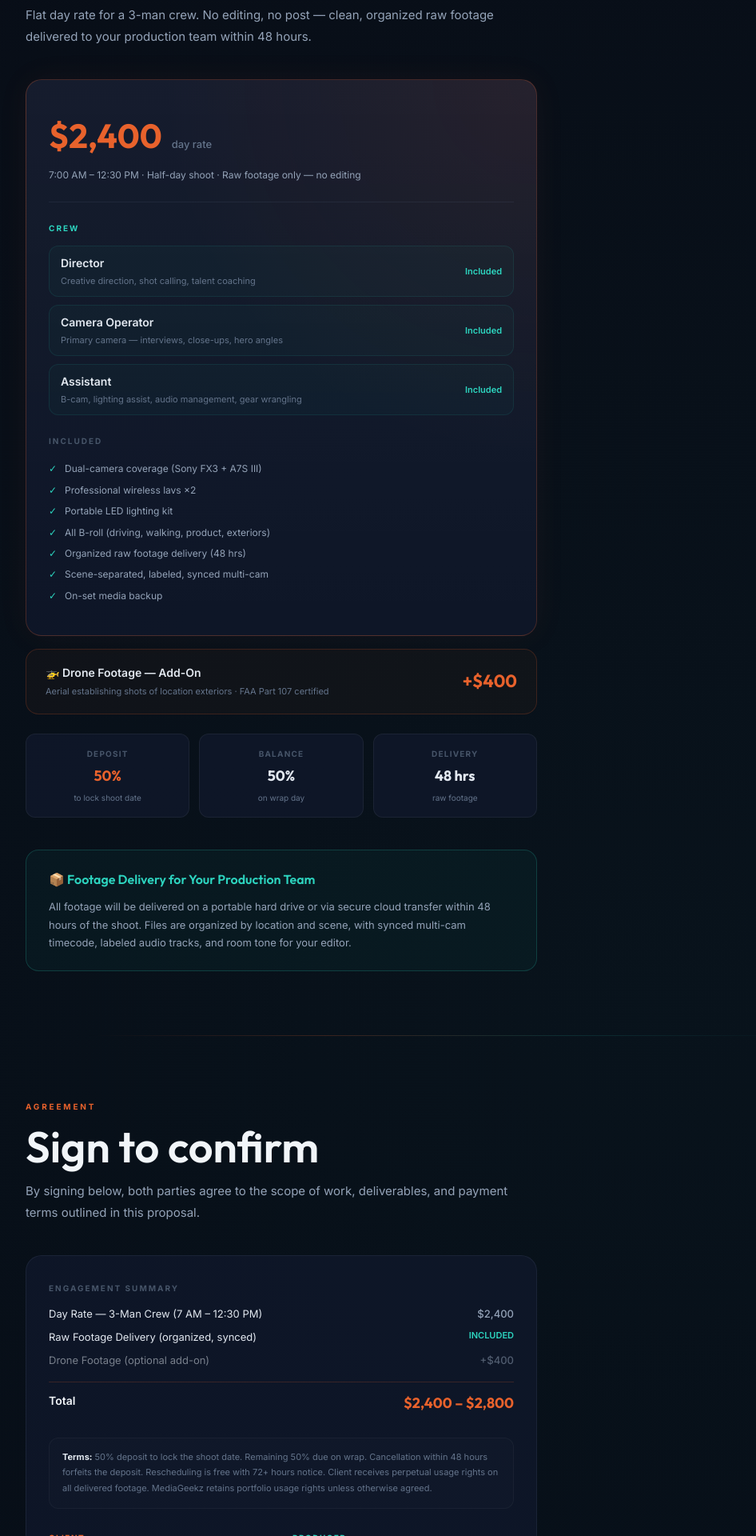
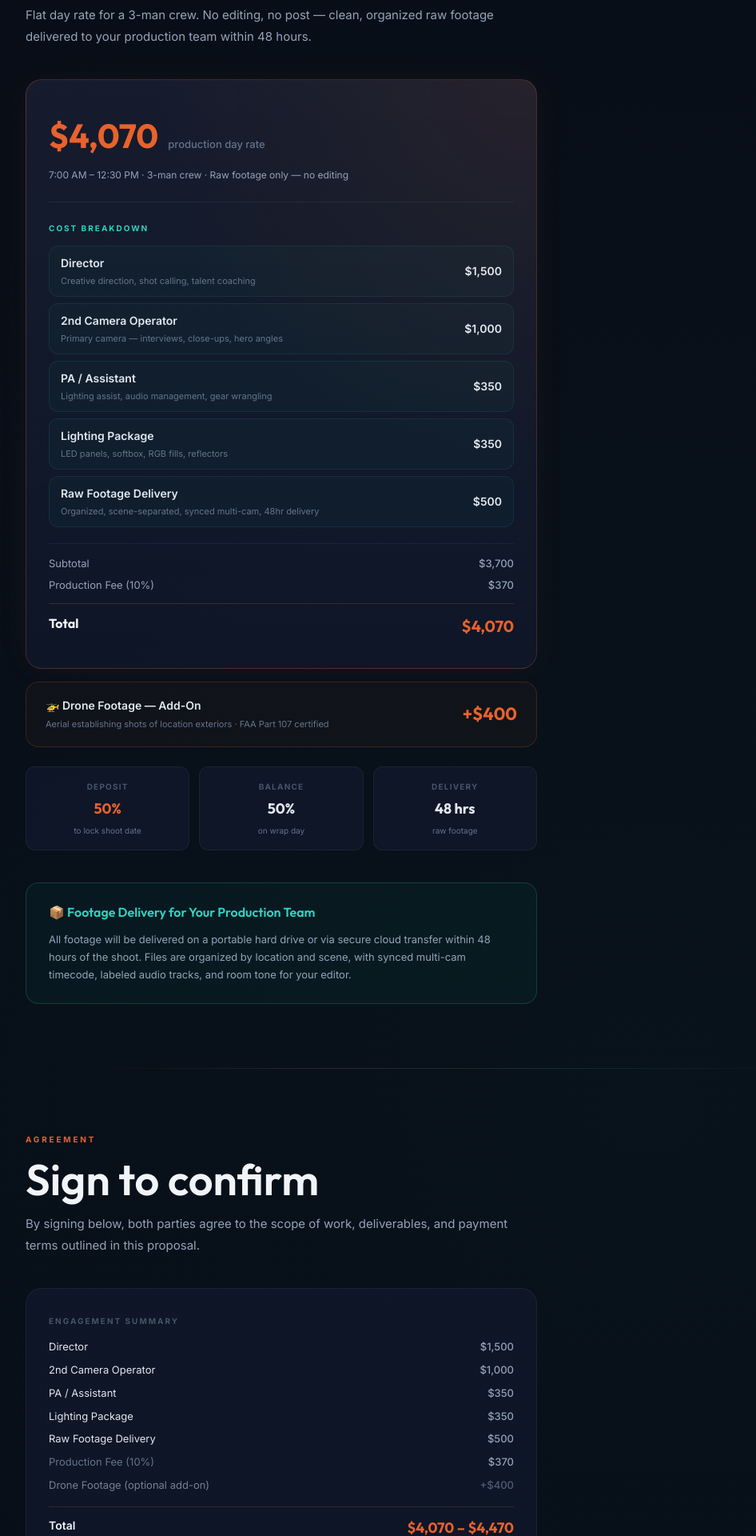
Before and after one commit to DanielSensual/Mediageekzquotes, a Next.js app: page /proposals/easy-denture in a window 1280 px wide. Shown: the part 3860-5780 px from the top of the page at 80% size, without its empty margins (82-1028 px from the left). Built offline with nearby package versions, Linux system fonts and the light colour scheme.

Commit message:
Easy Denture: itemized pricing — Director ,500 / 2nd Cam ,000 / PA  / Lighting  / Raw  + 10% fee = ,070

```diff
--- a/app/proposals/easy-denture/page.js
+++ b/app/proposals/easy-denture/page.js
@@ -947,51 +947,70 @@ export default function EasyDentureProposal() {
                         </p>
                     </div>
 
-                    {/* ── Day Rate Card ── */}
+                    {/* ── Itemized Pricing Card ── */}
                     <div style={{ maxWidth: 640, border: '1px solid rgba(232, 98, 44, 0.25)', borderRadius: 20, background: 'radial-gradient(circle at top right, rgba(232, 98, 44, 0.08), transparent 50%), linear-gradient(180deg, rgba(255,255,255,0.03), transparent), var(--panel)', padding: '36px 28px', boxShadow: '0 0 40px rgba(232, 98, 44, 0.06)' }}>
                         <div style={{ display: 'flex', alignItems: 'baseline', gap: 12, marginBottom: 6 }}>
-                            <span style={{ fontFamily: "'Outfit', sans-serif", fontSize: 42, fontWeight: 700, color: 'var(--orange)' }}>$2,400</span>
-                            <span style={{ fontSize: 13, color: 'var(--muted-2)', fontWeight: 500 }}>day rate</span>
+                            <span style={{ fontFamily: "'Outfit', sans-serif", fontSize: 42, fontWeight: 700, color: 'var(--orange)' }}>$4,070</span>
+                            <span style={{ fontSize: 13, color: 'var(--muted-2)', fontWeight: 500 }}>production day rate</span>
                         </div>
                         <div style={{ fontSize: 12, color: 'var(--muted)', marginBottom: 24, paddingBottom: 24, borderBottom: '1px solid rgba(100, 116, 139, 0.15)' }}>
-                            7:00 AM – 12:30 PM · Half-day shoot · Raw footage only — no editing
+                            7:00 AM – 12:30 PM · 3-man crew · Raw footage only — no editing
                         </div>
 
-                        <div style={{ fontSize: 10, fontWeight: 700, letterSpacing: '0.2em', textTransform: 'uppercase', color: 'var(--teal)', marginBottom: 14 }}>Crew</div>
-                        <div style={{ display: 'grid', gap: 10, marginBottom: 24 }}>
+                        <div style={{ fontSize: 10, fontWeight: 700, letterSpacing: '0.2em', textTransform: 'uppercase', color: 'var(--teal)', marginBottom: 14 }}>Cost Breakdown</div>
+                        <div style={{ display: 'grid', gap: 8, marginBottom: 20 }}>
                             <div style={{ display: 'flex', justifyContent: 'space-between', alignItems: 'center', padding: '10px 14px', border: '1px solid rgba(45, 212, 191, 0.1)', borderRadius: 12, background: 'rgba(45, 212, 191, 0.03)' }}>
                                 <div>
                                     <div style={{ fontSize: 14, fontWeight: 600, color: 'var(--cream)' }}>Director</div>
                                     <div style={{ fontSize: 11, color: 'var(--muted-2)', marginTop: 2 }}>Creative direction, shot calling, talent coaching</div>
                                 </div>
-                                <div style={{ fontSize: 11, color: 'var(--teal)', fontWeight: 600 }}>Included</div>
+                                <div style={{ fontSize: 14, color: 'var(--cream)', fontWeight: 600 }}>$1,500</div>
                             </div>
                             <div style={{ display: 'flex', justifyContent: 'space-between', alignItems: 'center', padding: '10px 14px', border: '1px solid rgba(45, 212, 191, 0.1)', borderRadius: 12, background: 'rgba(45, 212, 191, 0.03)' }}>
                                 <div>
-                                    <div style={{ fontSize: 14, fontWeight: 600, color: 'var(--cream)' }}>Camera Operator</div>
+                                    <div style={{ fontSize: 14, fontWeight: 600, color: 'var(--cream)' }}>2nd Camera Operator</div>
                                     <div style={{ fontSize: 11, color: 'var(--muted-2)', marginTop: 2 }}>Primary camera — interviews, close-ups, hero angles</div>
                                 </div>
-                                <div style={{ fontSize: 11, color: 'var(--teal)', fontWeight: 600 }}>Included</div>
+                                <div style={{ fontSize: 14, color: 'var(--cream)', fontWeight: 600 }}>$1,000</div>
                             </div>
                             <div style={{ display: 'flex', justifyContent: 'space-between', alignItems: 'center', padding: '10px 14px', border: '1px solid rgba(45, 212, 191, 0.1)', borderRadius: 12, background: 'rgba(45, 212, 191, 0.03)' }}>
                                 <div>
-                                    <div style={{ fontSize: 14, fontWeight: 600, color: 'var(--cream)' }}>Assistant</div>
-                                    <div style={{ fontSize: 11, color: 'var(--muted-2)', marginTop: 2 }}>B-cam, lighting assist, audio management, gear wrangling</div>
+                                    <div style={{ fontSize: 14, fontWeight: 600, color: 'var(--cream)' }}>PA / Assistant</div>
+                                    <div style={{ fontSize: 11, color: 'var(--muted-2)', marginTop: 2 }}>Lighting assist, audio management, gear wrangling</div>
                                 </div>
-                                <div style={{ fontSize: 11, color: 'var(--teal)', fontWeight: 600 }}>Included</div>
+                                <div style={{ fontSize: 14, color: 'var(--cream)', fontWeight: 600 }}>$350</div>
+                            </div>
+                            <div style={{ display: 'flex', justifyContent: 'space-between', alignItems: 'center', padding: '10px 14px', border: '1px solid rgba(45, 212, 191, 0.1)', borderRadius: 12, background: 'rgba(45, 212, 191, 0.03)' }}>
+                                <div>
+                                    <div style={{ fontSize: 14, fontWeight: 600, color: 'var(--cream)' }}>Lighting Package</div>
+                                    <div style={{ fontSize: 11, color: 'var(--muted-2)', marginTop: 2 }}>LED panels, softbox, RGB fills, reflectors</div>
+                                </div>
+                                <div style={{ fontSize: 14, color: 'var(--cream)', fontWeight: 600 }}>$350</div>
+                            </div>
+                            <div style={{ display: 'flex', justifyContent: 'space-between', alignItems: 'center', padding: '10px 14px', border: '1px solid rgba(45, 212, 191, 0.1)', borderRadius: 12, background: 'rgba(45, 212, 191, 0.03)' }}>
+                                <div>
+                                    <div style={{ fontSize: 14, fontWeight: 600, color: 'var(--cream)' }}>Raw Footage Delivery</div>
+                                    <div style={{ fontSize: 11, color: 'var(--muted-2)', marginTop: 2 }}>Organized, scene-separated, synced multi-cam, 48hr delivery</div>
+                                </div>
+                                <div style={{ fontSize: 14, color: 'var(--cream)', fontWeight: 600 }}>$500</div>
                             </div>
                         </div>
 
-                        <div style={{ fontSize: 10, fontWeight: 700, letterSpacing: '0.2em', textTransform: 'uppercase', color: 'var(--muted-3)', marginBottom: 14 }}>Included</div>
-                        <ul style={{ listStyle: 'none', margin: 0, padding: 0, fontSize: 12, color: 'var(--muted)', lineHeight: 2.2 }}>
-                            <li style={{ paddingLeft: 20, position: 'relative' }}><span style={{ position: 'absolute', left: 0, color: 'var(--teal)' }}>✓</span>Dual-camera coverage (Sony FX3 + A7S III)</li>
-                            <li style={{ paddingLeft: 20, position: 'relative' }}><span style={{ position: 'absolute', left: 0, color: 'var(--teal)' }}>✓</span>Professional wireless lavs ×2</li>
-                            <li style={{ paddingLeft: 20, position: 'relative' }}><span style={{ position: 'absolute', left: 0, color: 'var(--teal)' }}>✓</span>Portable LED lighting kit</li>
-                            <li style={{ paddingLeft: 20, position: 'relative' }}><span style={{ position: 'absolute', left: 0, color: 'var(--teal)' }}>✓</span>All B-roll (driving, walking, product, exteriors)</li>
-                            <li style={{ paddingLeft: 20, position: 'relative' }}><span style={{ position: 'absolute', left: 0, color: 'var(--teal)' }}>✓</span>Organized raw footage delivery (48 hrs)</li>
-                            <li style={{ paddingLeft: 20, position: 'relative' }}><span style={{ position: 'absolute', left: 0, color: 'var(--teal)' }}>✓</span>Scene-separated, labeled, synced multi-cam</li>
-                            <li style={{ paddingLeft: 20, position: 'relative' }}><span style={{ position: 'absolute', left: 0, color: 'var(--teal)' }}>✓</span>On-set media backup</li>
-                        </ul>
+                        {/* Subtotal + Production Fee */}
+                        <div style={{ borderTop: '1px solid rgba(100, 116, 139, 0.15)', paddingTop: 14, display: 'grid', gap: 6 }}>
+                            <div style={{ display: 'flex', justifyContent: 'space-between', fontSize: 13 }}>
+                                <span style={{ color: 'var(--muted)' }}>Subtotal</span>
+                                <span style={{ color: 'var(--muted)', fontWeight: 500 }}>$3,700</span>
+                            </div>
+                            <div style={{ display: 'flex', justifyContent: 'space-between', fontSize: 13 }}>
+                                <span style={{ color: 'var(--muted)' }}>Production Fee (10%)</span>
+                                <span style={{ color: 'var(--muted)', fontWeight: 500 }}>$370</span>
+                            </div>
+                            <div style={{ display: 'flex', justifyContent: 'space-between', fontSize: 16, borderTop: '1px solid rgba(232, 98, 44, 0.25)', paddingTop: 12, marginTop: 6 }}>
+                                <span style={{ color: 'var(--white)', fontWeight: 700, fontFamily: "'Outfit', sans-serif" }}>Total</span>
+                                <span style={{ color: 'var(--orange)', fontWeight: 700, fontFamily: "'Outfit', sans-serif", fontSize: 20 }}>$4,070</span>
+                            </div>
+                        </div>
                     </div>
 
                     {/* ── Drone Add-On ── */}
@@ -1050,12 +1069,28 @@ export default function EasyDentureProposal() {
                         <div style={{ fontSize: 10, fontWeight: 700, letterSpacing: '0.2em', textTransform: 'uppercase', color: 'var(--muted-3)', marginBottom: 14 }}>Engagement Summary</div>
                         <div style={{ display: 'grid', gap: 8, marginBottom: 28 }}>
                             <div style={{ display: 'flex', justifyContent: 'space-between', fontSize: 13 }}>
-                                <span style={{ color: 'var(--cream)' }}>Day Rate — 3-Man Crew (7 AM – 12:30 PM)</span>
-                                <span style={{ color: 'var(--muted)', fontWeight: 500 }}>$2,400</span>
+                                <span style={{ color: 'var(--cream)' }}>Director</span>
+                                <span style={{ color: 'var(--muted)', fontWeight: 500 }}>$1,500</span>
                             </div>
                             <div style={{ display: 'flex', justifyContent: 'space-between', fontSize: 13 }}>
-                                <span style={{ color: 'var(--cream)' }}>Raw Footage Delivery (organized, synced)</span>
-                                <span style={{ color: 'var(--teal)', fontWeight: 600, fontSize: 11 }}>INCLUDED</span>
+                                <span style={{ color: 'var(--cream)' }}>2nd Camera Operator</span>
+                                <span style={{ color: 'var(--muted)', fontWeight: 500 }}>$1,000</span>
+                            </div>
+                            <div style={{ display: 'flex', justifyContent: 'space-between', fontSize: 13 }}>
+                                <span style={{ color: 'var(--cream)' }}>PA / Assistant</span>
+                                <span style={{ color: 'var(--muted)', fontWeight: 500 }}>$350</span>
+                            </div>
+                            <div style={{ display: 'flex', justifyContent: 'space-between', fontSize: 13 }}>
+                                <span style={{ color: 'var(--cream)' }}>Lighting Package</span>
+                                <span style={{ color: 'var(--muted)', fontWeight: 500 }}>$350</span>
+                            </div>
+                            <div style={{ display: 'flex', justifyContent: 'space-between', fontSize: 13 }}>
+                                <span style={{ color: 'var(--cream)' }}>Raw Footage Delivery</span>
+                                <span style={{ color: 'var(--muted)', fontWeight: 500 }}>$500</span>
+                            </div>
+                            <div style={{ display: 'flex', justifyContent: 'space-between', fontSize: 13 }}>
+                                <span style={{ color: 'var(--muted-2)' }}>Production Fee (10%)</span>
+                                <span style={{ color: 'var(--muted)', fontWeight: 500 }}>$370</span>
                             </div>
                             <div style={{ display: 'flex', justifyContent: 'space-between', fontSize: 13, opacity: 0.5 }}>
                                 <span style={{ color: 'var(--cream)' }}>Drone Footage (optional add-on)</span>
@@ -1063,7 +1098,7 @@ export default function EasyDentureProposal() {
                             </div>
                             <div style={{ display: 'flex', justifyContent: 'space-between', fontSize: 14, borderTop: '1px solid rgba(232, 98, 44, 0.2)', paddingTop: 12, marginTop: 8 }}>
                                 <span style={{ color: 'var(--white)', fontWeight: 600 }}>Total</span>
-                                <span style={{ fontFamily: "'Outfit', sans-serif", color: 'var(--orange)', fontWeight: 700, fontSize: 18 }}>$2,400 – $2,800</span>
+                                <span style={{ fontFamily: "'Outfit', sans-serif", color: 'var(--orange)', fontWeight: 700, fontSize: 18 }}>$4,070 – $4,470</span>
                             </div>
                         </div>
 
@@ -1097,7 +1132,7 @@ export default function EasyDentureProposal() {
 
                     <div className="cta-row" style={{ maxWidth: 640, marginTop: 28 }}>
                         <a href="tel:321-666-5228" className="cta-btn">📞 Call to Confirm</a>
-                        <a href="mailto:danielcastillo@mediageekz.com?subject=Easy%20Denture%20Shoot%20%E2%80%94%20Confirmed&body=Hey%20Daniel%2C%0A%0AI%27d%20like%20to%20confirm%20the%20Easy%20Denture%20shoot%20at%20the%20%242%2C400%20day%20rate.%0A%0A%5B%20%5D%20Add%20Drone%20(%2B%24400)%0A%0AThanks!%0AElizabeth" className="meeting-btn">✉ Send Confirmation</a>
+                        <a href="mailto:danielcastillo@mediageekz.com?subject=Easy%20Denture%20Shoot%20%E2%80%94%20Confirmed&body=Hey%20Daniel%2C%0A%0AI%27d%20like%20to%20confirm%20the%20Easy%20Denture%20shoot%20at%20%244%2C070.%0A%0A%5B%20%5D%20Add%20Drone%20(%2B%24400)%0A%0AThanks!%0AElizabeth" className="meeting-btn">✉ Send Confirmation</a>
                     </div>
                 </section>
 
```
